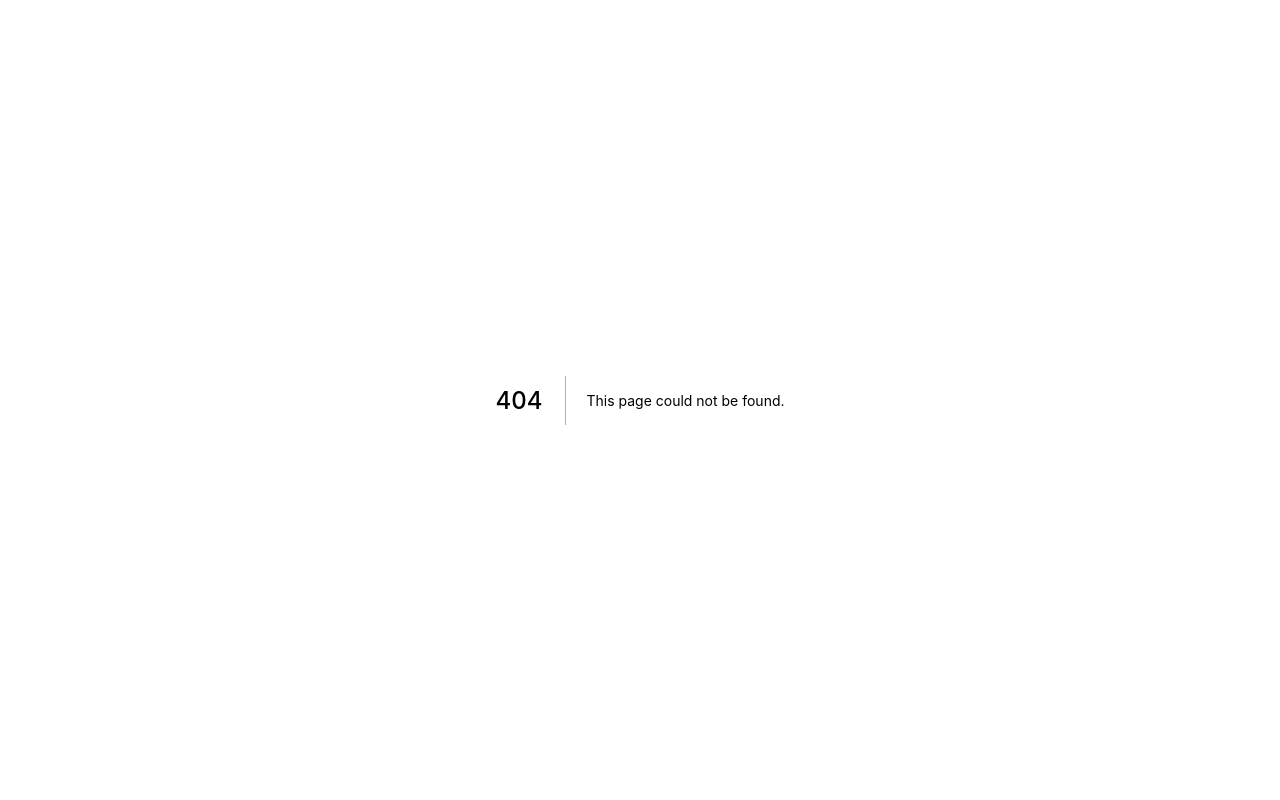
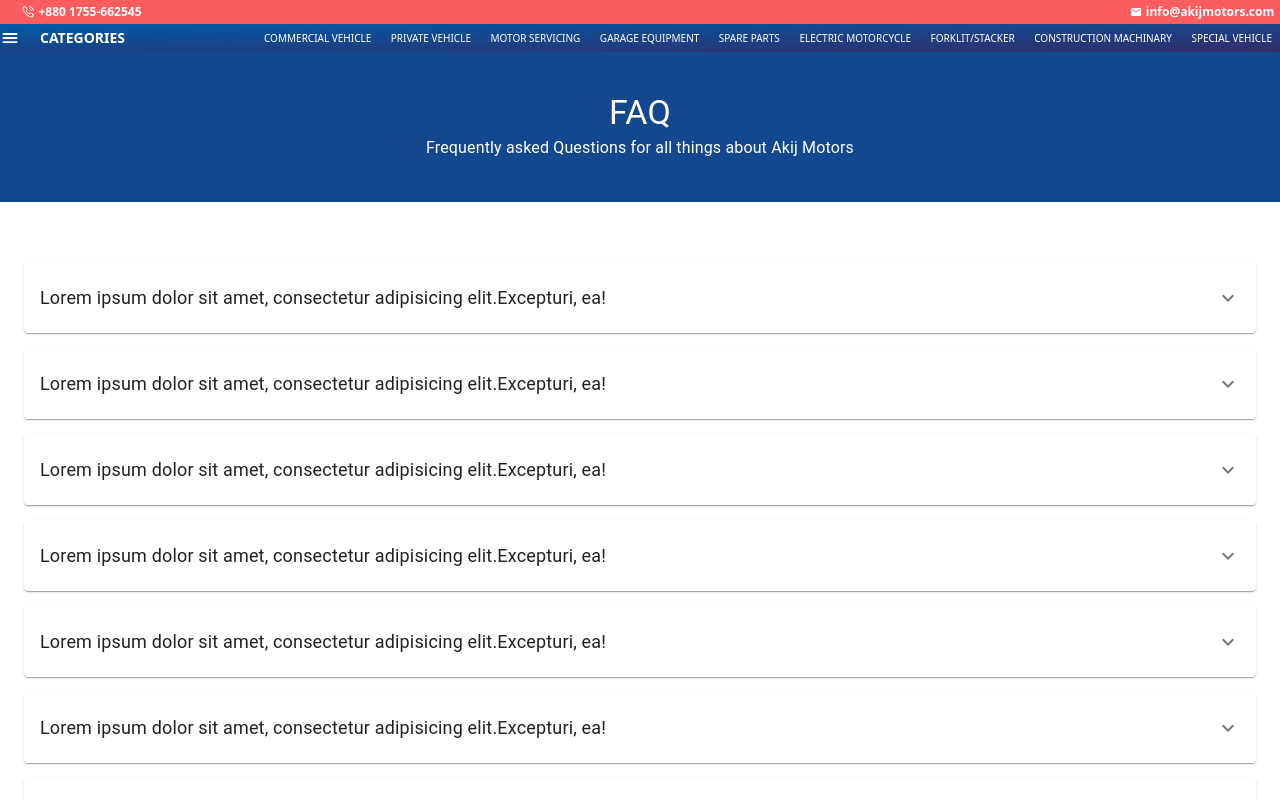
Before and after one commit to Tousif777/akij-group, a Next.js app: page /faq in a window 1280 px wide. Before the commit this address had no page. Shown: the top 800 px of the page. Built offline with nearby package versions, Linux system fonts and the light colour scheme.

Commit message:
faq page is done

```diff
--- /dev/null
+++ b/components/faq/Faq.module.scss
@@ -0,0 +1,24 @@
+.faq__wrapper {
+  background: #13488e;
+  min-height: 150px;
+  display: flex;
+  color: #fff;
+  .faq__content {
+    height: 100%;
+    display: flex;
+    align-items: center;
+    .faq__info {
+      text-align: center;
+      display: flex;
+      align-items: center;
+      justify-content: center;
+      flex-direction: column;
+      height: 100%;
+    }
+  }
+}
+
+// question__wrapper
+.question__wrapper {
+  padding: 60px 0;
+}
--- /dev/null
+++ b/components/faq/FaqHeader.jsx
@@ -0,0 +1,30 @@
+import { Container, Grid, Typography } from "@material-ui/core";
+import React from "react";
+import styles from "./Faq.module.scss";
+
+const FaqHeader = () => {
+  return (
+    <div className={styles.faq__wrapper}>
+      <Container>
+        <Grid
+          container
+          justifyContent="center"
+          alignItems="center"
+          alignContent="center"
+          className={styles.faq__content}
+        >
+          <div className={styles.faq__info}>
+            <Typography variant="h4" color="initial">
+              FAQ
+            </Typography>
+            <Typography variant="subtitle1" color="initial">
+              Frequently asked Questions for all things about Akij Motors
+            </Typography>
+          </div>
+        </Grid>
+      </Container>
+    </div>
+  );
+};
+
+export default FaqHeader;
--- /dev/null
+++ b/components/faq/FaqQuestion.jsx
@@ -0,0 +1,19 @@
+import { Container } from "@material-ui/core";
+import React from "react";
+import Question from "./Question";
+import styles from "./Faq.module.scss";
+import { faqData } from "./faqData";
+
+const FaqQuestion = () => {
+  return (
+    <div className={styles.question__wrapper}>
+      <Container>
+        {faqData?.map((data) => (
+          <Question key={data.id} data={data} />
+        ))}
+      </Container>
+    </div>
+  );
+};
+
+export default FaqQuestion;
--- /dev/null
+++ b/components/faq/Question.jsx
@@ -0,0 +1,49 @@
+import React from "react";
+import { makeStyles } from "@material-ui/core/styles";
+import Accordion from "@material-ui/core/Accordion";
+import AccordionDetails from "@material-ui/core/AccordionDetails";
+import AccordionSummary from "@material-ui/core/AccordionSummary";
+import Typography from "@material-ui/core/Typography";
+import ExpandMoreIcon from "@material-ui/icons/ExpandMore";
+
+const useStyles = makeStyles((theme) => ({
+  root: {
+    width: "100%",
+    marginBottom: "15px",
+  },
+  heading: {
+    fontSize: "18px",
+    padding: "10px 0",
+    // flexBasis: "33.33%",
+    // flexShrink: 0,
+  },
+}));
+
+export default function Question({ data }) {
+  const classes = useStyles();
+  const [expanded, setExpanded] = React.useState(false);
+
+  const handleChange = (panel) => (event, isExpanded) => {
+    setExpanded(isExpanded ? panel : false);
+  };
+
+  return (
+    <div className={classes.root}>
+      <Accordion
+        expanded={expanded === "panel1"}
+        onChange={handleChange("panel1")}
+      >
+        <AccordionSummary
+          expandIcon={<ExpandMoreIcon />}
+          aria-controls="panel1bh-content"
+          id="panel1bh-header"
+        >
+          <Typography className={classes.heading}>{data.title}</Typography>
+        </AccordionSummary>
+        <AccordionDetails>
+          <Typography>{data.description}</Typography>
+        </AccordionDetails>
+      </Accordion>
+    </div>
+  );
+}
--- /dev/null
+++ b/components/faq/faqData.jsx
@@ -0,0 +1,51 @@
+export const faqData = [
+  {
+    id: 1,
+    title:
+      "Lorem ipsum dolor sit amet, consectetur adipisicing elit.Excepturi, ea!",
+    description:
+      "Lorem ipsum dolor sit amet consectetur adipisicing elit. Neque quisquam temporibus officiis incidunt laudantium. Quis amet modi nisi quod dignissimos consequatur adipisci non? Officiis harum ipsum hic quod nesciunt officia, in ipsa itaque reiciendis atque iure aliquid delectus deleniti. Iure veritatis aut, accusantium, libero laudantium pariatur consequatur quos voluptatum nisi sint asperiores corrupti sed labore distinctio, perferendis exercitationem quas sequi?",
+  },
+  {
+    id: 2,
+    title:
+      "Lorem ipsum dolor sit amet, consectetur adipisicing elit.Excepturi, ea!",
+    description:
+      "Lorem ipsum dolor sit amet consectetur adipisicing elit. Neque quisquam temporibus officiis incidunt laudantium. Quis amet modi nisi quod dignissimos consequatur adipisci non? Officiis harum ipsum hic quod nesciunt officia, in ipsa itaque reiciendis atque iure aliquid delectus deleniti. Iure veritatis aut, accusantium, libero laudantium pariatur consequatur quos voluptatum nisi sint asperiores corrupti sed labore distinctio, perferendis exercitationem quas sequi?",
+  },
+  {
+    id: 3,
+    title:
+      "Lorem ipsum dolor sit amet, consectetur adipisicing elit.Excepturi, ea!",
+    description:
+      "Lorem ipsum dolor sit amet consectetur adipisicing elit. Neque quisquam temporibus officiis incidunt laudantium. Quis amet modi nisi quod dignissimos consequatur adipisci non? Officiis harum ipsum hic quod nesciunt officia, in ipsa itaque reiciendis atque iure aliquid delectus deleniti. Iure veritatis aut, accusantium, libero laudantium pariatur consequatur quos voluptatum nisi sint asperiores corrupti sed labore distinctio, perferendis exercitationem quas sequi?",
+  },
+  {
+    id: 4,
+    title:
+      "Lorem ipsum dolor sit amet, consectetur adipisicing elit.Excepturi, ea!",
+    description:
+      "Lorem ipsum dolor sit amet consectetur adipisicing elit. Neque quisquam temporibus officiis incidunt laudantium. Quis amet modi nisi quod dignissimos consequatur adipisci non? Officiis harum ipsum hic quod nesciunt officia, in ipsa itaque reiciendis atque iure aliquid delectus deleniti. Iure veritatis aut, accusantium, libero laudantium pariatur consequatur quos voluptatum nisi sint asperiores corrupti sed labore distinctio, perferendis exercitationem quas sequi?",
+  },
+  {
+    id: 5,
+    title:
+      "Lorem ipsum dolor sit amet, consectetur adipisicing elit.Excepturi, ea!",
+    description:
+      "Lorem ipsum dolor sit amet consectetur adipisicing elit. Neque quisquam temporibus officiis incidunt laudantium. Quis amet modi nisi quod dignissimos consequatur adipisci non? Officiis harum ipsum hic quod nesciunt officia, in ipsa itaque reiciendis atque iure aliquid delectus deleniti. Iure veritatis aut, accusantium, libero laudantium pariatur consequatur quos voluptatum nisi sint asperiores corrupti sed labore distinctio, perferendis exercitationem quas sequi?",
+  },
+  {
+    id: 6,
+    title:
+      "Lorem ipsum dolor sit amet, consectetur adipisicing elit.Excepturi, ea!",
+    description:
+      "Lorem ipsum dolor sit amet consectetur adipisicing elit. Neque quisquam temporibus officiis incidunt laudantium. Quis amet modi nisi quod dignissimos consequatur adipisci non? Officiis harum ipsum hic quod nesciunt officia, in ipsa itaque reiciendis atque iure aliquid delectus deleniti. Iure veritatis aut, accusantium, libero laudantium pariatur consequatur quos voluptatum nisi sint asperiores corrupti sed labore distinctio, perferendis exercitationem quas sequi?",
+  },
+  {
+    id: 7,
+    title:
+      "Lorem ipsum dolor sit amet, consectetur adipisicing elit.Excepturi, ea!",
+    description:
+      "Lorem ipsum dolor sit amet consectetur adipisicing elit. Neque quisquam temporibus officiis incidunt laudantium. Quis amet modi nisi quod dignissimos consequatur adipisci non? Officiis harum ipsum hic quod nesciunt officia, in ipsa itaque reiciendis atque iure aliquid delectus deleniti. Iure veritatis aut, accusantium, libero laudantium pariatur consequatur quos voluptatum nisi sint asperiores corrupti sed labore distinctio, perferendis exercitationem quas sequi?",
+  },
+];
--- /dev/null
+++ b/pages/faq/index.js
@@ -0,0 +1,20 @@
+import Head from "next/head";
+import Layout from "../../components/Layout";
+import FaqHeader from "../../components/faq/FaqHeader";
+import FaqQuestion from "../../components/faq/FaqQuestion";
+
+const index = () => {
+  return (
+    <Layout>
+      <Head>
+        <title>Akij Motors Faq - Best Motor Company in Bangladesh</title>
+      </Head>
+      <div>
+        <FaqHeader />
+        <FaqQuestion />
+      </div>
+    </Layout>
+  );
+};
+
+export default index;
```
